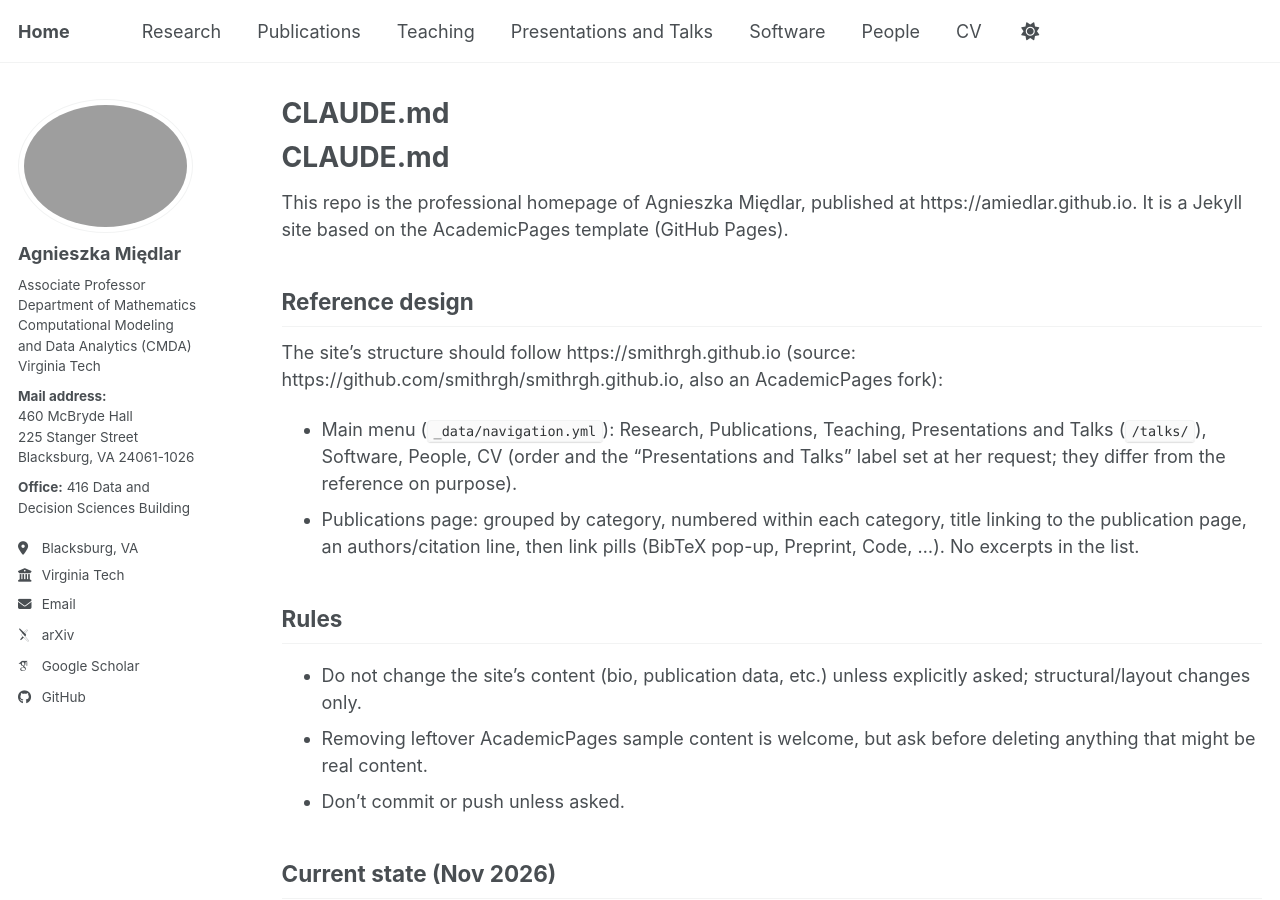
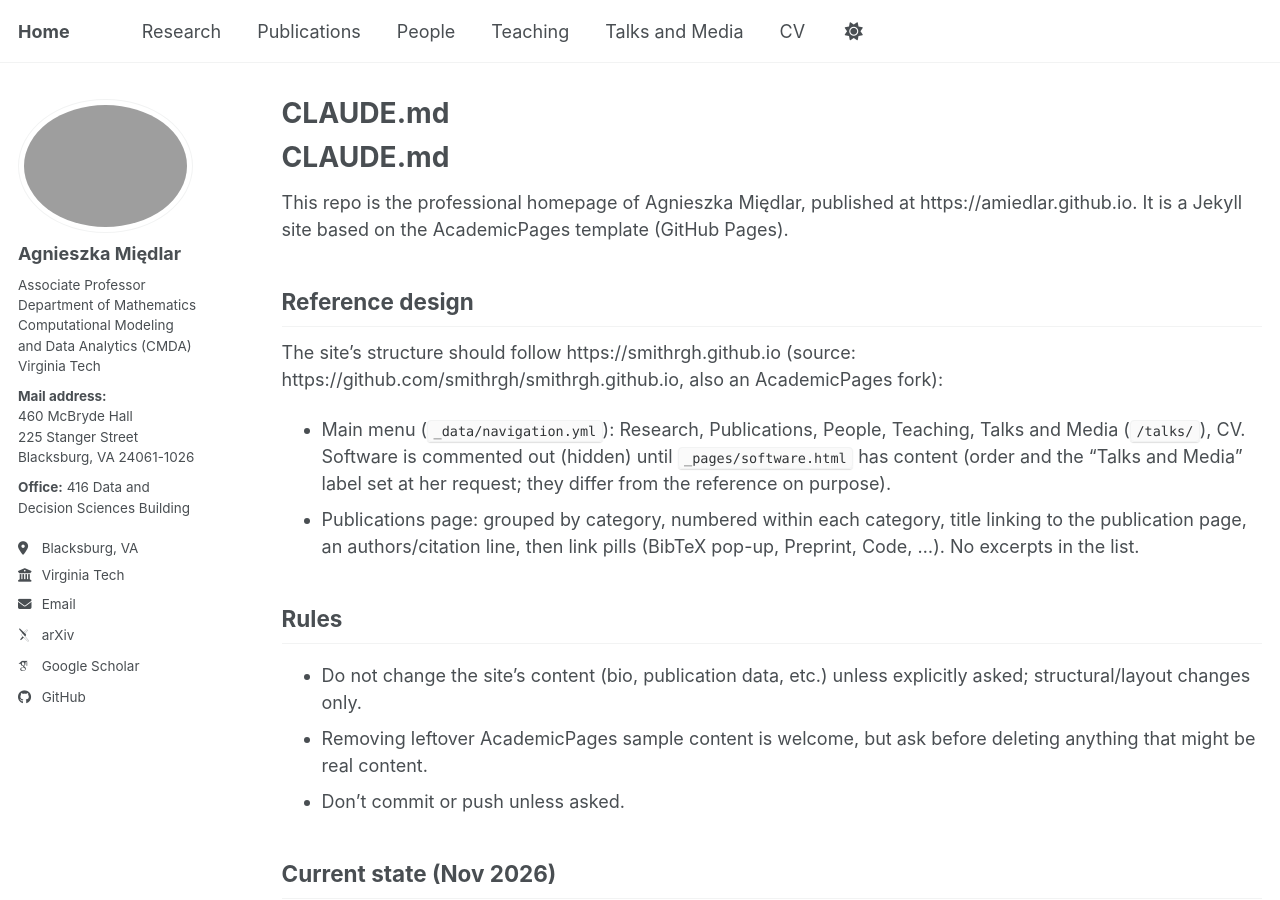
Before and after one commit to amiedlar/amiedlar.github.io, a Jekyll site: the page built from CLAUDE.md, in a window 1280 px wide and 900 px high. Built offline with Jekyll 4.4.1, drawn with Linux system fonts in a browser that asks for light colours; some web fonts are replaced; our own code applies the rules of GitHub Pages for plain Markdown files; a script bundle is joined from its source files by our own code; library files that are not in the unit come from our copies; some of the changed text lies outside the part shown.

Commit message:
Menu: move People after Publications, hide Software

```diff
--- a/CLAUDE.md
+++ b/CLAUDE.md
@@ -6,8 +6,9 @@ It is a Jekyll site based on the AcademicPages template (GitHub Pages).
 ## Reference design
 
 The site's structure should follow https://smithrgh.github.io (source: https://github.com/smithrgh/smithrgh.github.io, also an AcademicPages fork):
-- Main menu (`_data/navigation.yml`): Research, Publications, Teaching, Presentations and Talks (`/talks/`), Software, People, CV
-  (order and the "Presentations and Talks" label set at her request; they differ from the reference on purpose).
+- Main menu (`_data/navigation.yml`): Research, Publications, People, Teaching, Talks and Media (`/talks/`), CV.
+  Software is commented out (hidden) until `_pages/software.html` has content
+  (order and the "Talks and Media" label set at her request; they differ from the reference on purpose).
 - Publications page: grouped by category, numbered within each category, title linking to the publication page,
   an authors/citation line, then link pills (BibTeX pop-up, Preprint, Code, ...). No excerpts in the list.
 
@@ -65,7 +66,7 @@ The site's structure should follow https://smithrgh.github.io (source: https://g
 - Subsection "Internal Funding" (after External): rows from `_data/internal_funding.yml`, same fields plus `location` =
   university (right column).
 
-## Presentations and Talks (`/talks/`)
+## Talks and Media (`/talks/`; talks, presentations, press releases)
 
 - `_pages/talks.html` renders sections from `_data/presentations.yml` ("Invited Research Presentations", "General Public Presentations"
   — arts/outreach for a public audience — and "Other Presentations" — student, departmental, seminars), newest first,
--- a/_data/funding.yml
+++ b/_data/funding.yml
@@ -8,7 +8,7 @@
 - heading: "NSF CAREER: Acceleration Methods, Iterative Solvers and Heterogeneous Architectures: The New Landscape of Large-Scale Scientific Simulations"
   dates: "September 1, 2022 – August 31, 2027"
   end: 2027-08-31  # sorts the list, newest end date first
-  detail: "Principal Investigator. Faculty Early Career Development Program (CAREER), National Science Foundation (NSF) Awards #2144181 and #2510018. Transferred to VT in September 2022."
+  detail: "Principal Investigator. Faculty Early Career Development Program (CAREER), National Science Foundation (NSF) Award #2144181. Transferred to VT in September 2022 as #2510018."
 
 - heading: "AF: Small: Collaborative Research: Effective Numerical Algorithms and Software for Nonlinear Eigenvalue Problems"
   dates: "October 1, 2018 – September 30, 2021"
--- a/_pages/talks.html
+++ b/_pages/talks.html
@@ -1,6 +1,6 @@
 ---
 layout: archive
-title: "Presentations and Talks"
+title: "Talks and Media"
 permalink: /talks/
 author_profile: true
 ---
```
Also changed, not shown: _data/navigation.yml (+7 -6 lines).
